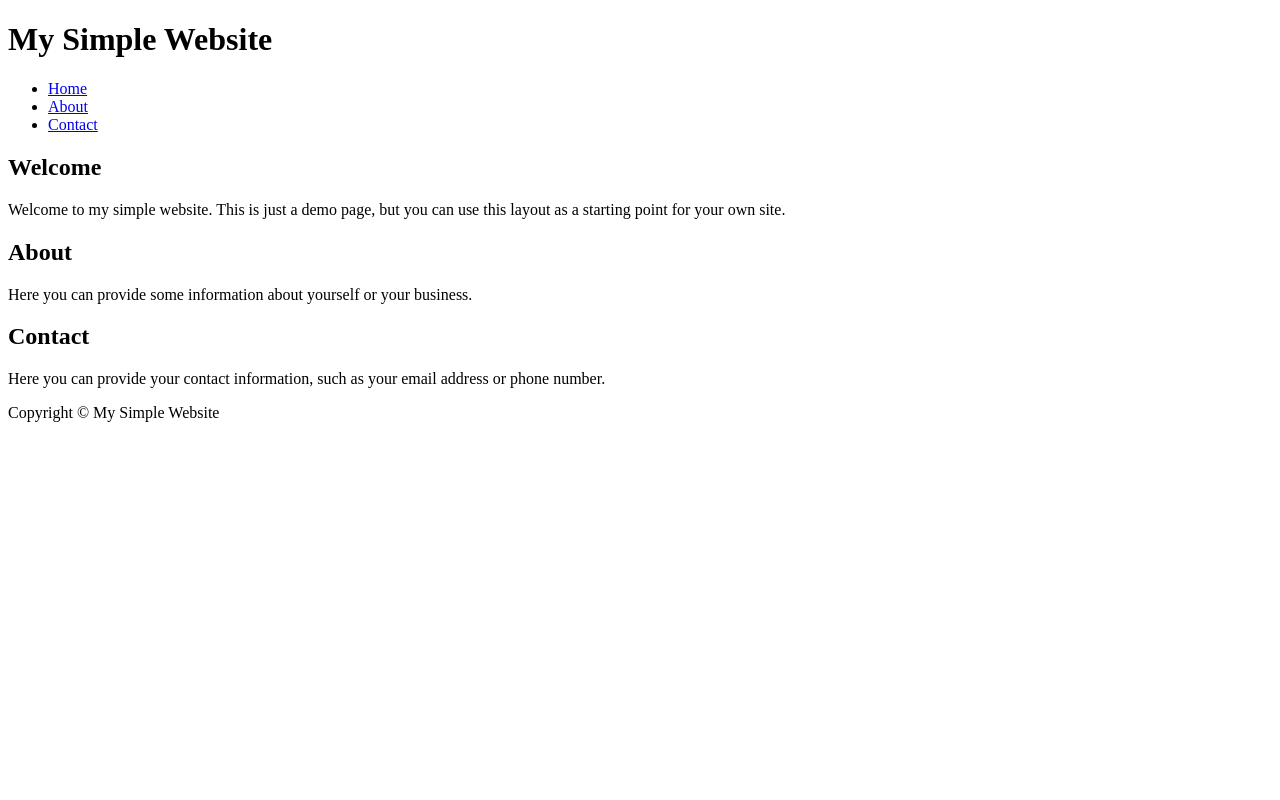
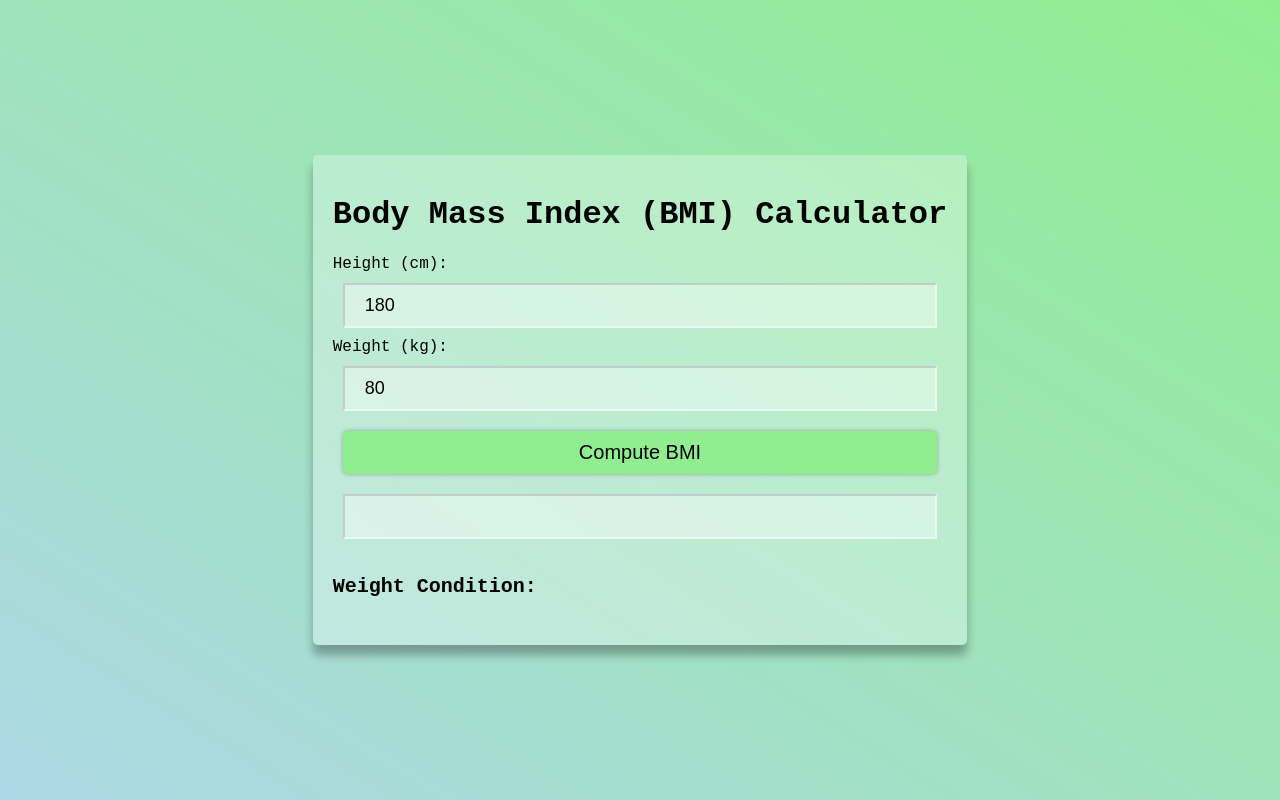
Before and after one commit to clrtyjones/CS351-LectureDemo, a plain HTML site: page index.html in a window 1280 px wide. Drawn offline with Linux system fonts and the light colour scheme.

Commit message:
🔧 [4/20] Lecture Demo

```diff
--- a/index.html
+++ b/index.html
@@ -1,35 +1,27 @@
 <!DOCTYPE html>
-<html>
+<html lang="en">
   <head>
-    <title>My Simple Website</title>
+    <meta name="viewport" content="width=device-width, initial-scale=1.0">
+    <meta charset="utf-8">
+    <title>BMI Calculator</title>
+    <link rel="stylesheet" href="style.css">
   </head>
+
   <body>
-    <header>
-      <h1>My Simple Website</h1>
-      <nav>
-        <ul>
-          <li><a href="#">Home</a></li>
-          <li><a href="#">About</a></li>
-          <li><a href="#">Contact</a></li>
-        </ul>
-      </nav>
-    </header>
-    <main>
-      <section>
-        <h2>Welcome</h2>
-        <p>Welcome to my simple website. This is just a demo page, but you can use this layout as a starting point for your own site.</p>
-      </section>
-      <section>
-        <h2>About</h2>
-        <p>Here you can provide some information about yourself or your business.</p>
-      </section>
-      <section>
-        <h2>Contact</h2>
-        <p>Here you can provide your contact information, such as your email address or phone number.</p>
-      </section>
-    </main>
-    <footer>
-      <p>Copyright © My Simple Website</p>
-    </footer>
+    <div class="container">
+        <h1 class="heading">Body Mass Index (BMI) Calculator</h1>
+
+        Height (cm):
+        <input type="number" class="input" id="height" value="180" placeholder="Enter your height in cm">
+
+        Weight (kg):
+        <input type="number" class="input" id="weight" value="80" placeholder="Enter your weight in kg">
+
+        <button class="btn">Compute BMI</button>
+
+        <input disabled type="text" class="input" id="bmi-result">
+
+        <h4 class="info-text">Weight Condition: <span id=weight-condition></span></h4>
+    </div>
   </body>
 </html>
--- a/style.css
+++ b/style.css
@@ -0,0 +1,46 @@
+body {
+ margin: 0;
+ background: linear-gradient(to left bottom, lightgreen, lightblue);
+ display: flex;
+ min-height: 100vh;
+ justify-content: center;
+ align-items: center;
+ font-family: 'Courier New', Courier, monospace;
+}
+
+.container {
+    background: rgba(255, 255, 255, 0.3);
+    padding: 20px;
+    display: flex;
+    flex-direction: column;
+    border-radius: 5px;
+    box-shadow: 0 10px 10px rgba(0, 0, 0, 0.3);
+    margin: 5px;
+}
+
+.input {
+    padding: 10px 20px;
+    font-size: 18px;
+    background: rgba(255, 255, 255, 0.4);
+    border-color: rgba(255, 255, 255, 0.5);
+    margin: 10px;
+}
+
+.btn {
+    background: lightgreen;
+    border: none;
+    padding: 10px 20px;
+    border-radius: 5px;
+    margin: 10px;
+    font-size: 20px;
+    box-shadow: 0 0 4px rgba(0, 0, 0, 0.3);
+    cursor: pointer;
+}
+.btn:hover {
+    box-shadow: 0 0 8px rgba(0, 0, 0, 0.3);
+    transition: all 300ms ease;
+}
+.info-text {
+    font-size: 20px;
+
+}
```
